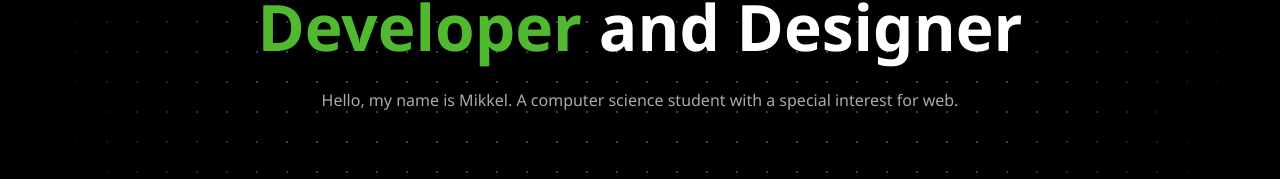
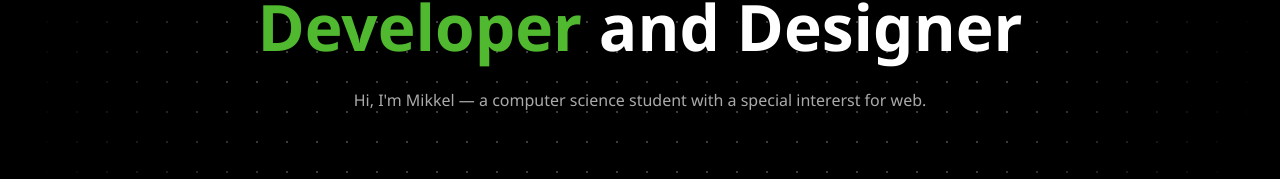
Before and after one commit to MikkelVibe/Portfolio, a Vue app: page / in a window 1280 px wide. Shown: the part 339-518 px from the top of the page. Built offline with nearby package versions, Linux system fonts and the light colour scheme.

Commit message:
New description in header

```diff
--- a/src/components/Header.vue
+++ b/src/components/Header.vue
@@ -8,7 +8,7 @@
                 <span> and Designer</span>
             </h1>
             <p class="description">
-                Hello, my name is Mikkel. A computer science student with a special interest for web.
+                Hi, I'm Mikkel — a computer science student with a special intererst for web.
             </p>
         </div>
     </section>
```
